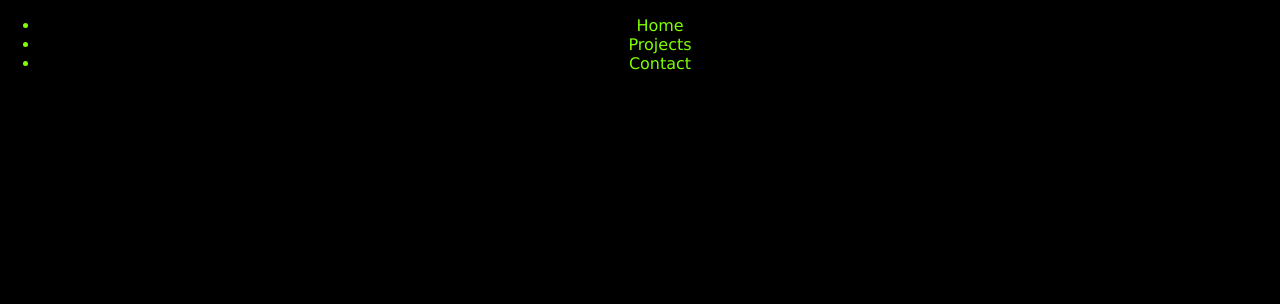
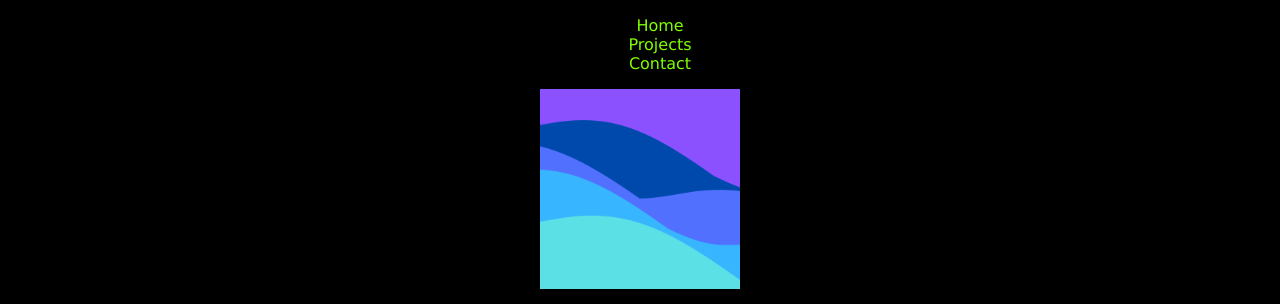
Before and after one commit to mikeymascatu/personal-portfolio, a plain HTML site: page index.html in a window 1280 px wide. Shown: the top 304 px of the page. Drawn offline with Linux system fonts and the light colour scheme.

Commit message:
Fixed tabs and added contact me

```diff
--- a/css/style.css
+++ b/css/style.css
@@ -2,24 +2,48 @@ html {
   height: 100%;
   width: 100%;
 }
+
 img {
   width: 200px;
 }
+
 body {
   text-align: center;
+  list-style-type: none;
   font-family: 'Courier New';
   color: Chartreuse;
 }
 
-* {box-sizing: border-box}
-body {font-family: Verdana, sans-serif; margin:0}
-.mySlides {display: none}
-img {vertical-align: middle;}
+* {
+  box-sizing: border-box
+}
+
+body {
+  font-family: Verdana, sans-serif;
+  margin: 0
+  list-style-type: none;
+}
+
+.mySlides {
+  display: none
+}
+
+img {
+  vertical-align: middle;
+}
 
 [data-tab-content] {
   display: none;
 }
 
-.active[data-tab-content]{
+.active[data-tab-content] {
   display: block;
 }
+
+.tabs {
+  display: flex;
+  justify-content: center;
+  list-style-type: none;
+  margin: 0;
+  padding: 0;
+}
--- a/index.html
+++ b/index.html
@@ -30,16 +30,15 @@
   <body style="background-color:black;">
 
     <ul>
-      <li data-tab-target="#Home">Home</li>
-      <li data-tab-target="#Projects">Projects </li>
-      <li data-tab-target="#Contact">Contact</li>
+      <li data-tab-target="#Home" class="active tabs">Home</li>
+      <li data-tab-target="#Projects" class="tabs">Projects </li>
+      <li data-tab-target="#Contact" class="tabs">Contact</li>
     </ul>
   <div class="content"></div>
-    <div id="Home" data-tab-content>
+    <div id="Home" data-tab-content class="active">
 
-     <img src="D860FAF9-C67B-4CA6-9EFD-7AF1300E175A.PNG" alt="Profile
-      Picture didn't load. womp womp">
-
+     <img src="D860FAF9-C67B-4CA6-9EFD-7AF1300E175A.PNG"
+     alt="Profile Picture didn't load. womp womp">
 
      <h1> michael panait</h1>
      <h3> he/him | 10th Grade | Panait: Pa-na-eat </h3>
@@ -52,7 +51,7 @@
 
      <h2> Links </h2>
 
-     <a href="https://github.com/mikeymascatu" target="_blank">GitHub</a> |
+     <a href="https://github.com/mikeymascatu"target="_blank">GitHub</a> |
      <a href="https://www.youtube.com/channel/UCI5aDvCjSz1cc9Cb1h7dNvA" target="_blank">YouTube</a> |
      <a href="https://instagram.com/michaelpanait1/" target="_blank">Instagram</a> |
      <a href="https://hackclub.slack.com/team/U06TYNCASBG" target="_blank">Hack Club Slack</a>
@@ -81,7 +80,7 @@
     </P>
     </div>
 
-   <div class="Projects" data-tab-content >
+  <div id="Projects" data-tab-content>
     <h2> Projects </h2>
 
     <img src="Forge.png" alt="Picture didn't load. womp womp">
@@ -124,6 +123,11 @@
     <p> Tech demo for an Ardunio controlled, solar-powered, electric heating system</p>
 
    </div>
+    <div id="Contact" data-tab-content>
+      <h2> Contact me </h2>
+
+      <h3> Email </h3>
+      <h4> michael.s.panait09@gmail.com </h4>
   <body>
 
 <html>
```
Lines whose indentation alone changed are shown as unchanged.
